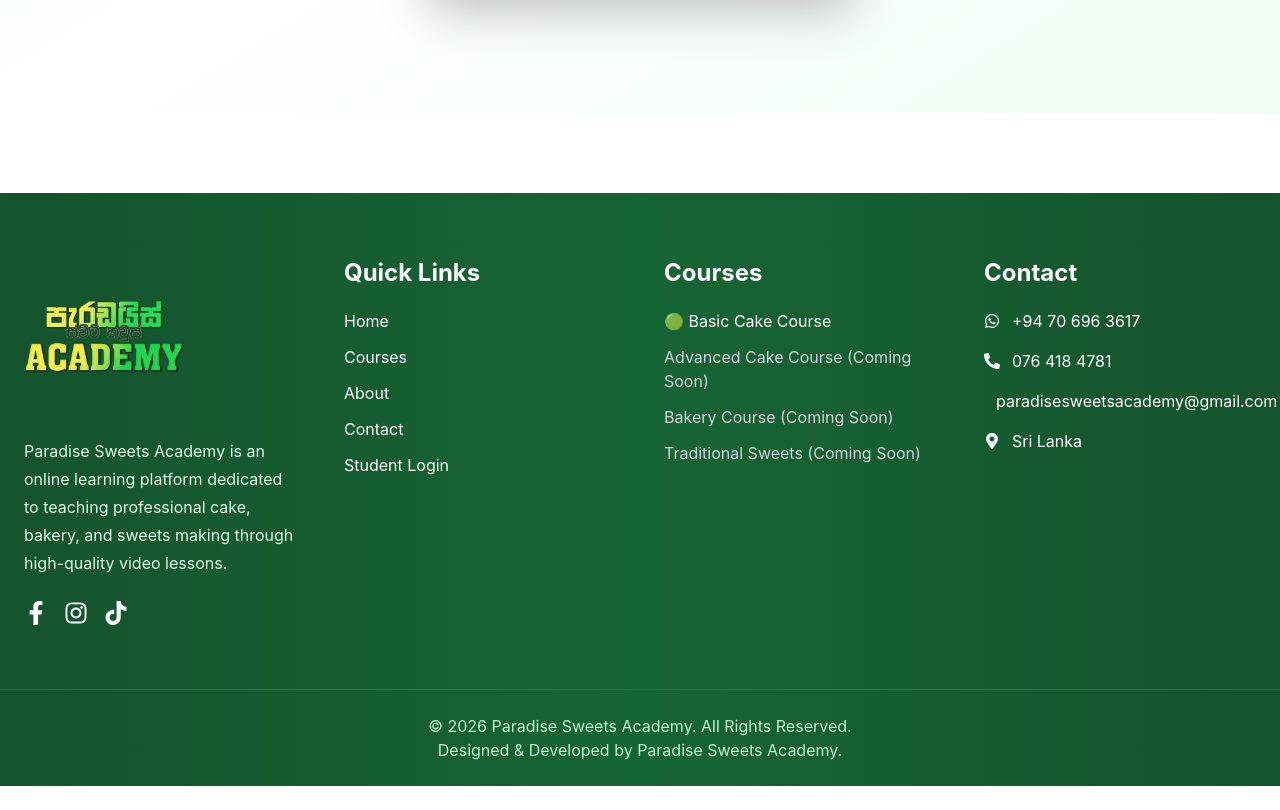
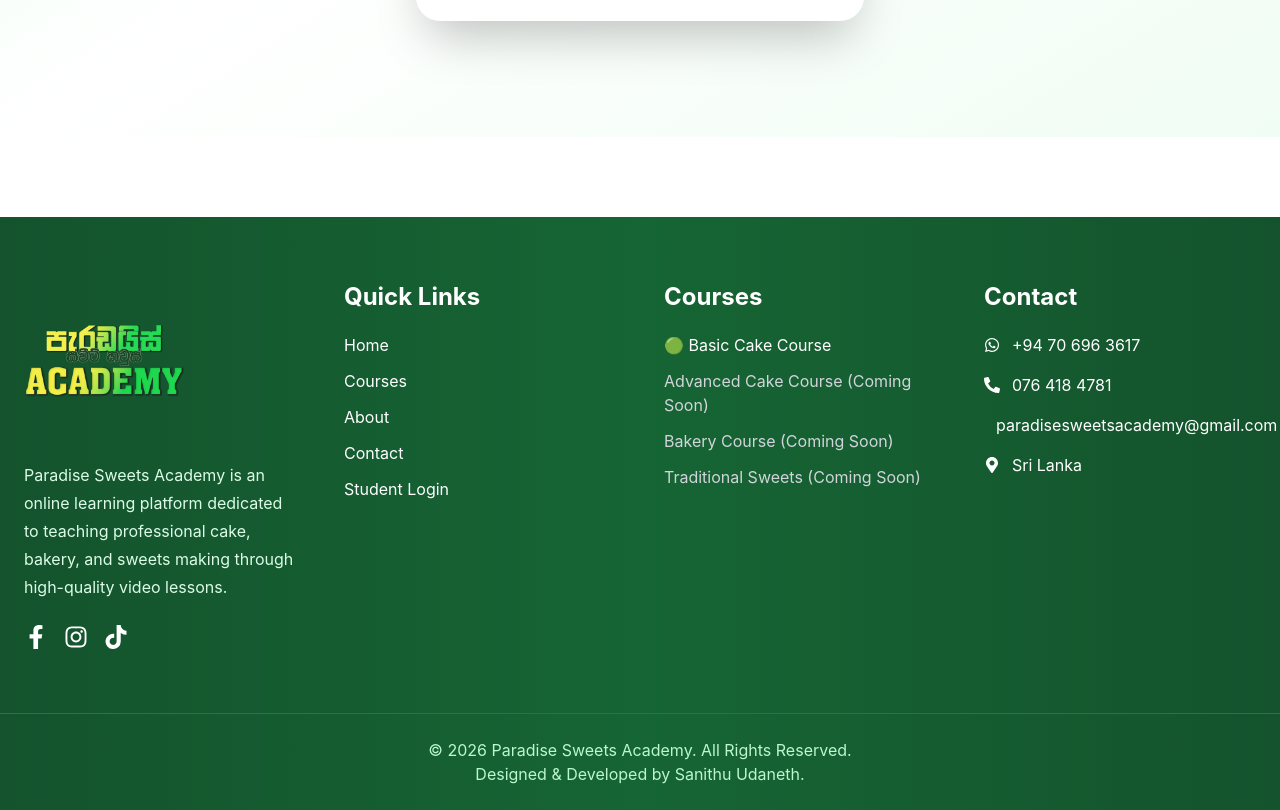
Before and after one commit to paradisesweethouseinfo/paradise-sweets-course-website-, a React (Vite) app: page /login in a window 1280 px wide. Shown: the part 775-1585 px from the top of the page. Before the commit the page ends 1561 px from the top, so only its background shows below. Built offline with nearby package versions, Linux system fonts and the light colour scheme.

Commit message:
Update website

```diff
--- a/src/components/Footer.jsx
+++ b/src/components/Footer.jsx
@@ -170,7 +170,7 @@
 
           <br />
 
-          Designed & Developed by Paradise Sweets Academy.
+          Designed & Developed by Sanithu Udaneth.
 
         </div>
 
--- a/src/components/Navbar.jsx
+++ b/src/components/Navbar.jsx
@@ -11,9 +11,10 @@
         {/* Logo */}
         <Link to="/" className="flex items-center">
           <img
-            src="/logo.png"
-            alt="Paradise Sweets Academy"
-            className="h-12 md:h-14 w-auto"
+          src="/logo.png"
+          alt="Paradise Sweets Academy"
+          className="h-16 md:h-20 w-auto transition-transform duration-300 hover:scale-110"
+
           />
         </Link>
 
```
